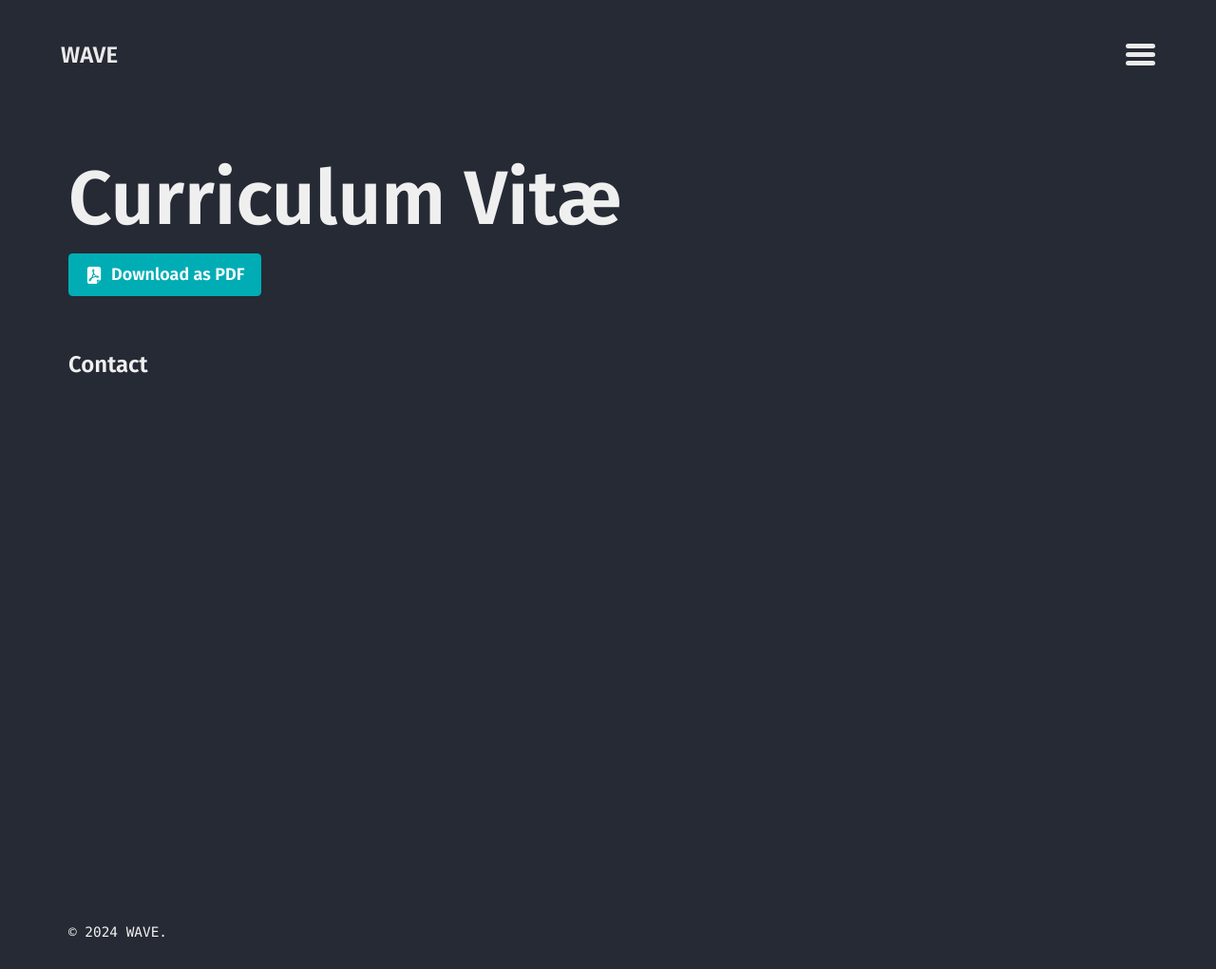
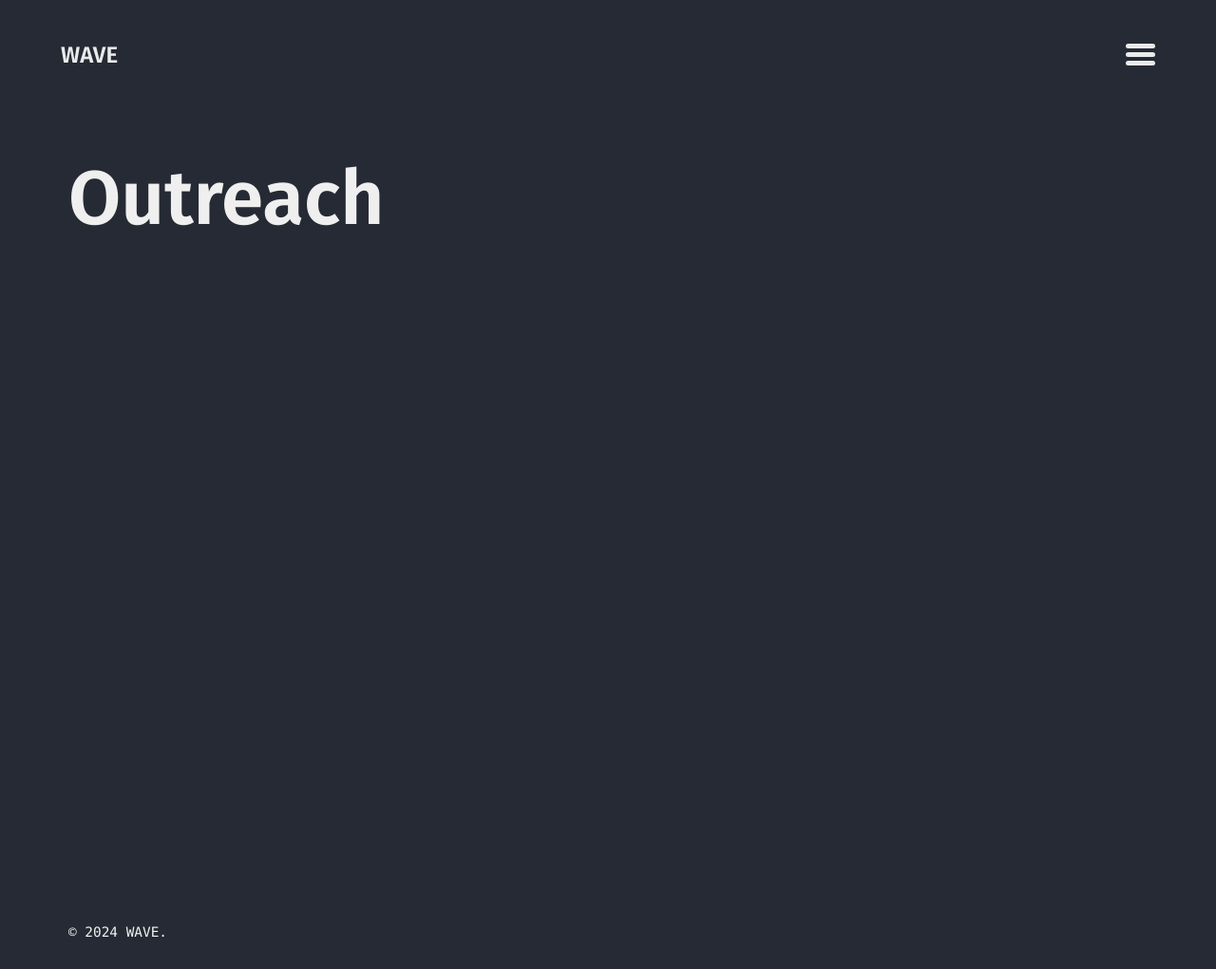
Before and after one commit to Kisleif/WAVE, a Jekyll site: the page built from Science.md, in a window 1280 px wide. Shown: the whole page at 95% size. Built offline with Jekyll 4.4.1, drawn with Linux system fonts in a browser that asks for light colours.

Commit message:
update page layout in science and outreach

```diff
--- a/Science.md
+++ b/Science.md
@@ -1,8 +1,4 @@
 ---
-title: Curriculum Vitæ
-layout: cv
-actions:
-  - label: "Download as PDF"
-    icon: pdf
-    url: "#pdf-asset"
+title: Outreach
+layout: page
 ---
```
Also changed, not shown: Outreach.md (+2 -6 lines), index.md (+2 -2 lines).
